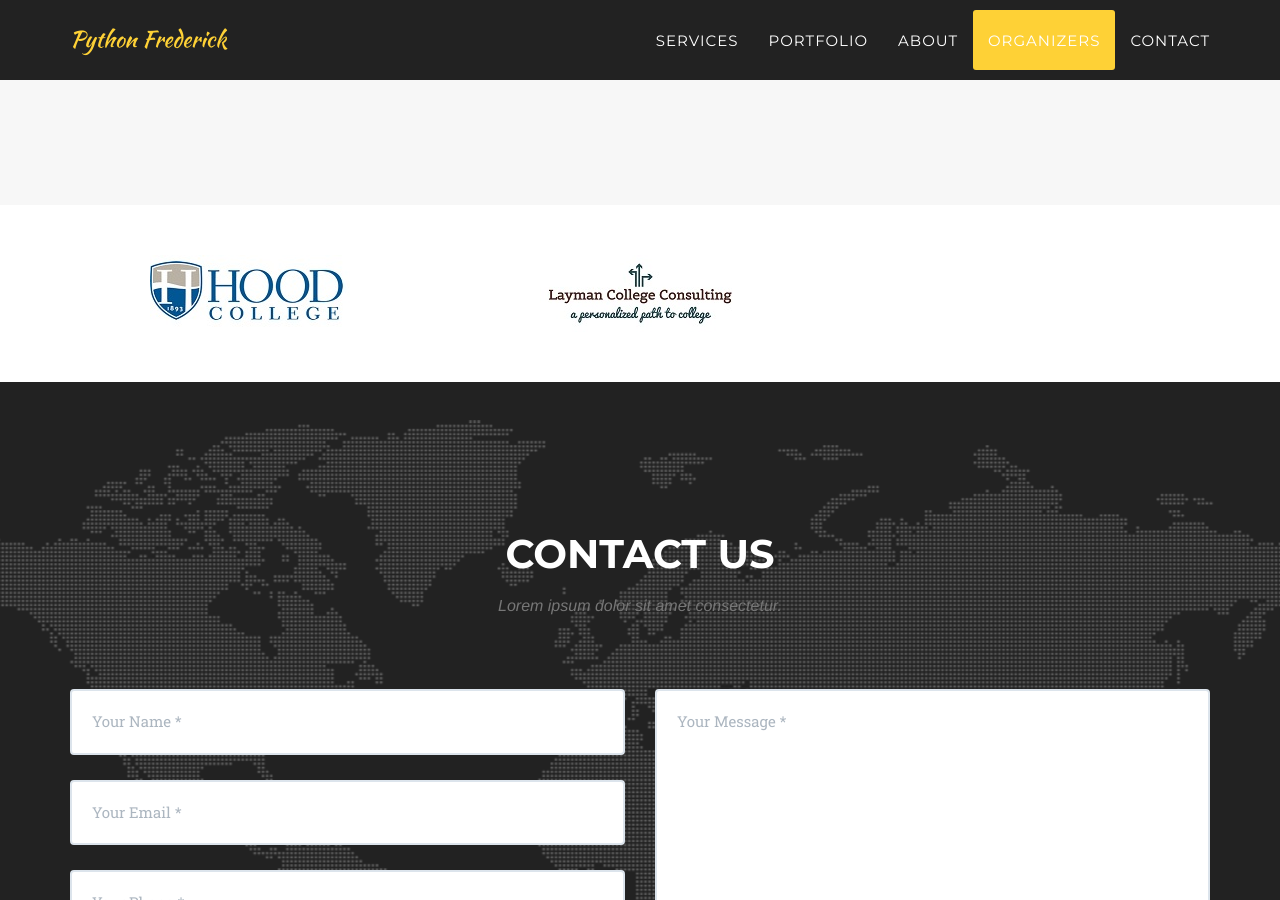
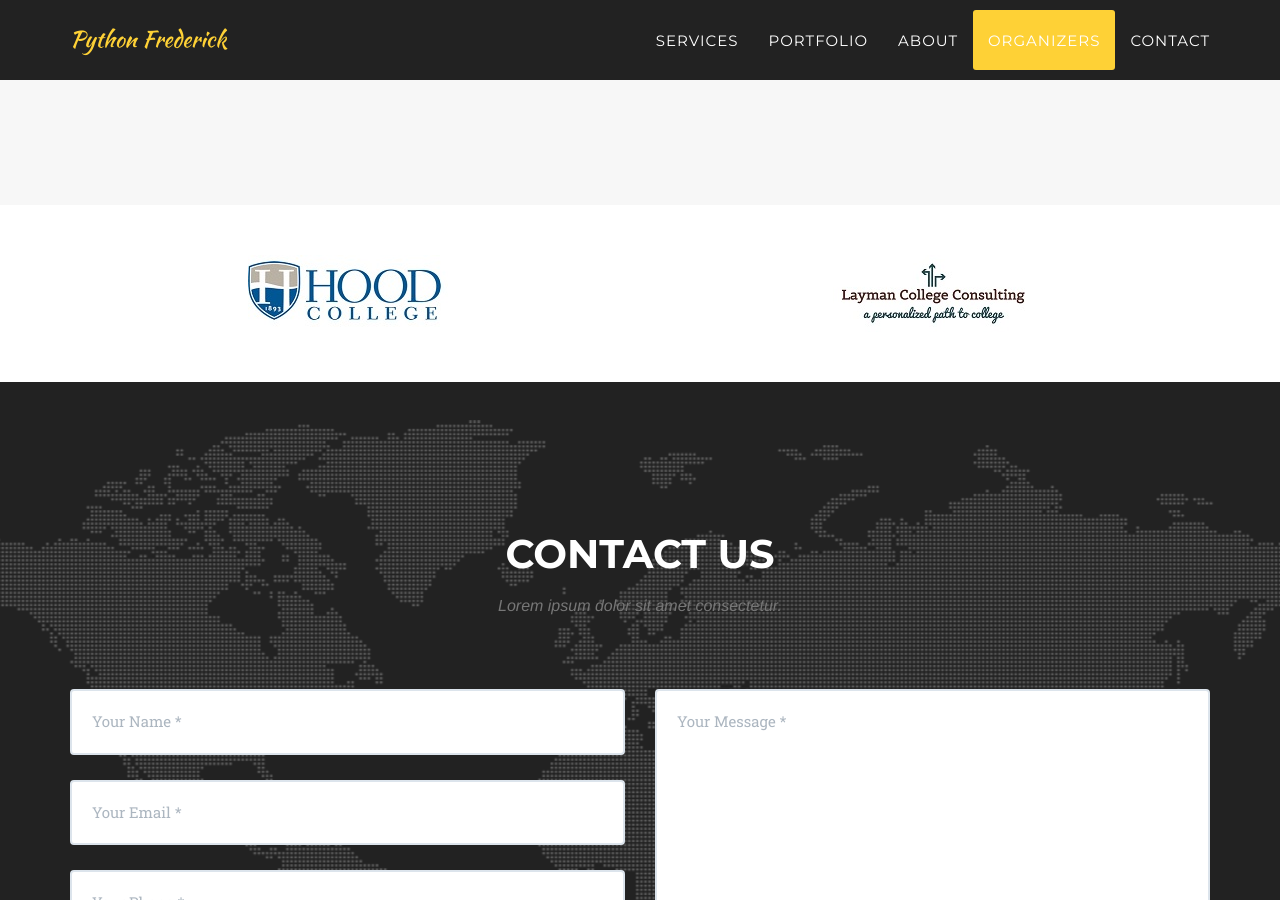
Before and after one commit to python-frederick/python-frederick.github.io, a Jekyll site: the page built from index.html, in a window 1280 px wide and 900 px high, scrolled down 6115 px. Built offline with Jekyll 4.4.1, drawn with Linux system fonts in a browser that asks for light colours; some web fonts are replaced.

Commit message:
Col adjust

```diff
--- a/_includes/clients.html
+++ b/_includes/clients.html
@@ -2,12 +2,12 @@
     <aside class="clients">
         <div class="container">
             <div class="row">
-                <div class="col-md-4 col-sm-6">
+                <div class="col-md-6 col-sm-6">
                     <a href="http://www.hood.edu/">
                         <img src="img/logos/hood.jpg" class="img-responsive img-centered" alt="">
                     </a>
                 </div>
-                <div class="col-md-4 col-sm-6">
+                <div class="col-md-6 col-sm-6">
                     <a href="http://laymancollegeconsulting.com/">
                         <img src="img/logos/layman.jpg" class="img-responsive img-centered" alt="">
                     </a>
@@ -24,4 +24,4 @@
                 </div> -->
             </div>
         </div>
-    </aside>
+  </aside>
```
